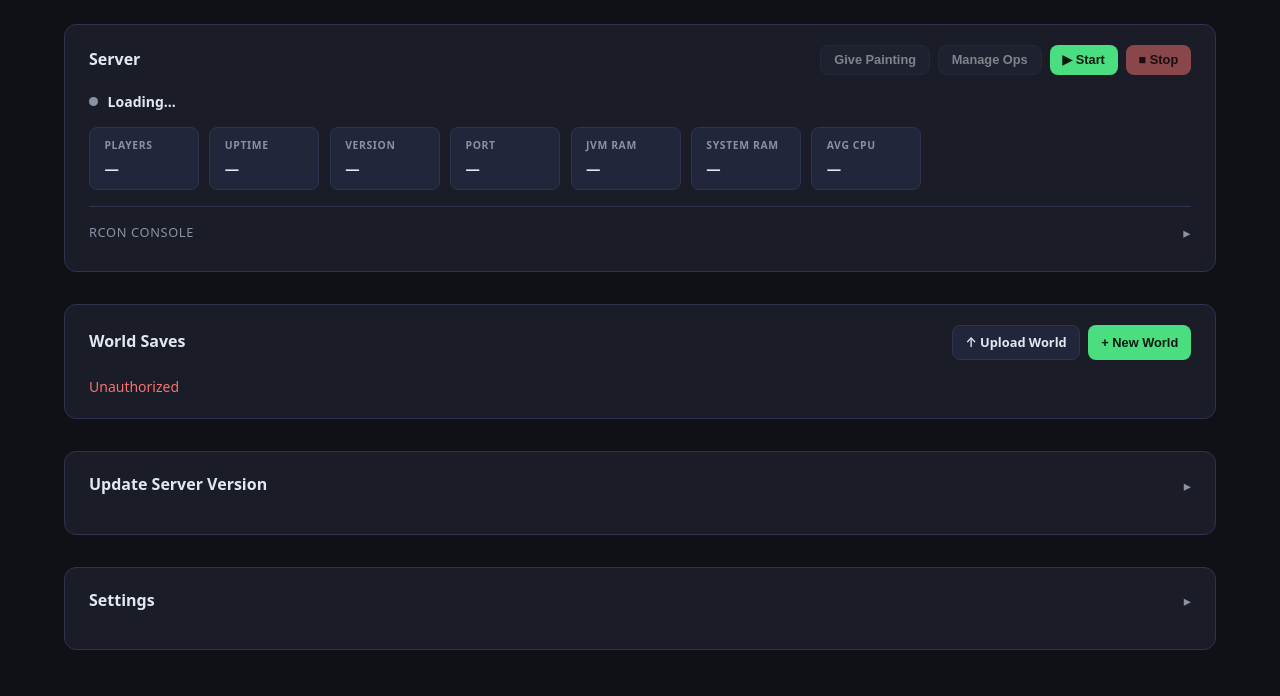
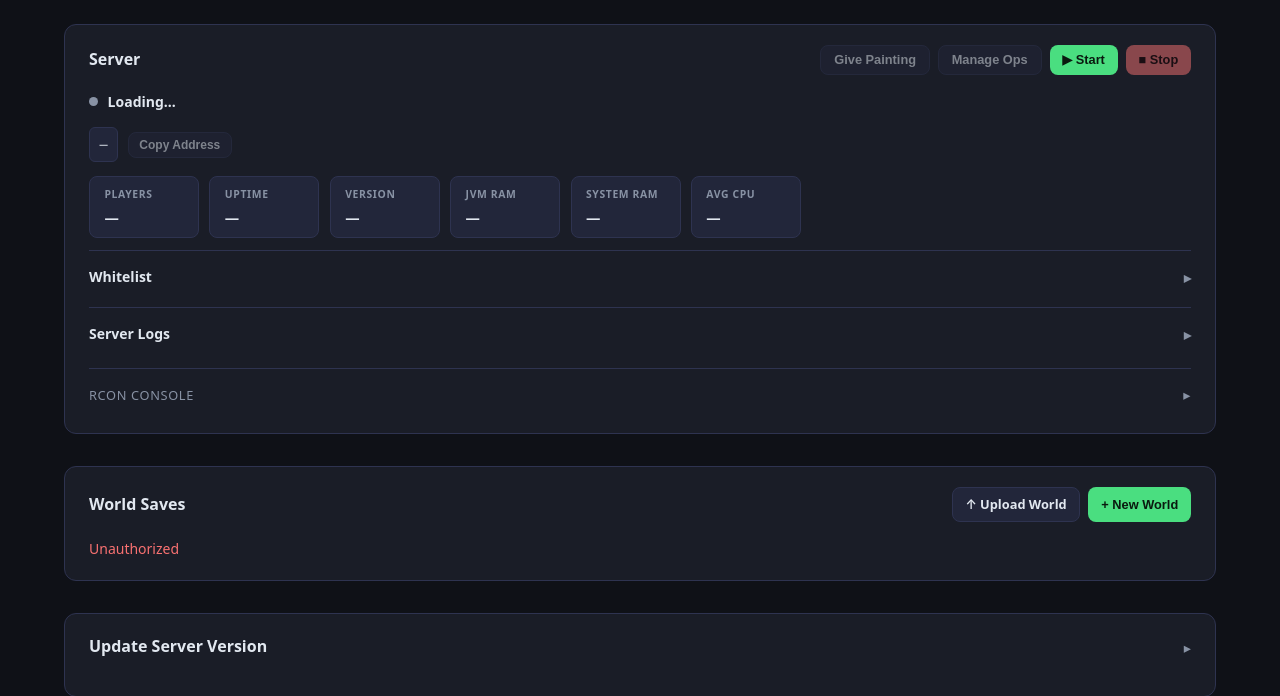
Before and after one commit to jek821/MinecraftServerManager, a Flask app: template webapp/templates/index.html in a window 1280 px wide. Shown: the part 55-751 px from the top of the page. Run offline with Flask 3, Linux system fonts and the light colour scheme; the template is opened without the code that fills it: most values are stand-ins (such as "Sample title", 1, 10 or a date in 2020).

Commit message:
added UI updates, whitel;ist, server logs, copy complete address and edit MOTD

```diff
--- a/webapp/app.py
+++ b/webapp/app.py
@@ -569,6 +569,83 @@ def _ensure_mc_internal_port(world_dir: Path) -> None:
     _update_server_properties(world_dir, {
         'server-port': str(_mc_internal_port()),
     })
+
+
+def _active_world_dir() -> Path | None:
+    name = load_config().get('active_world')
+    if not name:
+        return None
+    try:
+        world_dir = safe_child(WORLDS_DIR, name)
+    except ValueError:
+        return None
+    return world_dir if world_dir.is_dir() else None
+
+
+def _read_prop(world_dir: Path, key: str) -> str:
+    props = world_dir / 'server.properties'
+    if not props.exists():
+        return ''
+    for line in props.read_text().splitlines():
+        if '=' in line and not line.startswith('#'):
+            k, v = line.split('=', 1)
+            if k.strip() == key:
+                return v.strip()
+    return ''
+
+
+def _offline_player_uuid(name: str) -> str:
+    data = hashlib.md5(f'OfflinePlayer:{name}'.encode()).digest()
+    b = bytearray(data)
+    b[6] = (b[6] & 0x0f) | 0x30
+    b[8] = (b[8] & 0x3f) | 0x80
+    return str(uuid.UUID(bytes=bytes(b)))
+
+
+def _read_whitelist(world_dir: Path) -> list[dict]:
+    wl = world_dir / 'whitelist.json'
+    if not wl.exists():
+        return []
+    try:
+        return json.loads(wl.read_text())
+    except Exception:
+        return []
+
+
+def _write_whitelist(world_dir: Path, entries: list[dict]) -> None:
+    (world_dir / 'whitelist.json').write_text(json.dumps(entries, indent=2))
+
+
+def _whitelist_enabled(world_dir: Path) -> bool:
+    return _read_prop(world_dir, 'white-list').lower() == 'true'
+
+
+def _set_whitelist_enabled(world_dir: Path, enabled: bool) -> None:
+    val = 'true' if enabled else 'false'
+    _update_server_properties(world_dir, {'white-list': val, 'enforce-whitelist': val})
+
+
+def _server_address() -> str:
+    config = load_config()
+    host = config.get('server_host', '').strip() or get_local_ip()
+    return f'{host}:{_public_port()}' if host else ''
+
+
+def _rcon_on_active(command: str) -> str | None:
+    world_dir = _active_world_dir()
+    if not world_dir:
+        return None
+    cfg = _rcon_settings(world_dir)
+    if not cfg['enabled'] or not cfg['password']:
+        return None
+    try:
+        _mc_status_ping('localhost', _mc_internal_port())
+    except Exception:
+        return None
+    try:
+        return _rcon_exec('localhost', cfg['port'], cfg['password'], command)
+    except RCONError:
+        return None
 
 
 def _ensure_rcon(world_dir: Path) -> None:
@@ -1412,6 +1489,116 @@ def update_jar():
         return jsonify({'error': str(e)}), 500
 
 
+# ─── Server MOTD / whitelist / logs ──────────────────────────────────────────
+
+@app.route('/api/server/motd', methods=['GET'])
+@require_auth
+def get_motd():
+    world_dir = _active_world_dir()
+    if not world_dir:
+        return jsonify({'error': 'No active world'}), 404
+    if not (world_dir / 'server.properties').exists():
+        return jsonify({'motd': ''})
+    return jsonify({'motd': _read_prop(world_dir, 'motd')})
+
+
+@app.route('/api/server/motd', methods=['POST'])
+@require_auth
+def save_motd():
+    world_dir = _active_world_dir()
+    if not world_dir:
+        return jsonify({'error': 'No active world'}), 404
+    if not (world_dir / 'server.properties').exists():
+        return jsonify({'error': 'server.properties not found'}), 404
+    motd = (request.get_json() or {}).get('motd', '')
+    if not isinstance(motd, str):
+        return jsonify({'error': 'Invalid MOTD'}), 400
+    _update_server_properties(world_dir, {'motd': motd.strip()})
+    return jsonify({'ok': True})
+
+
+@app.route('/api/server/whitelist', methods=['GET'])
+@require_auth
+def get_whitelist():
+    world_dir = _active_world_dir()
+    if not world_dir:
+        return jsonify({'error': 'No active world'}), 404
+    players = [
+        {'name': e.get('name', ''), 'uuid': e.get('uuid', '')}
+        for e in _read_whitelist(world_dir) if e.get('name')
+    ]
+    return jsonify({'enabled': _whitelist_enabled(world_dir), 'players': players})
+
+
+@app.route('/api/server/whitelist', methods=['POST'])
+@require_auth
+def set_whitelist_enabled():
+    world_dir = _active_world_dir()
+    if not world_dir:
+        return jsonify({'error': 'No active world'}), 404
+    data = request.get_json() or {}
+    enabled = bool(data.get('enabled', False))
+    _set_whitelist_enabled(world_dir, enabled)
+    cmd = 'whitelist on' if enabled else 'whitelist off'
+    _rcon_on_active(cmd)
+    return jsonify({'ok': True, 'enabled': enabled})
+
+
+@app.route('/api/server/whitelist/add', methods=['POST'])
+@require_auth
+def whitelist_add():
+    world_dir = _active_world_dir()
+    if not world_dir:
+        return jsonify({'error': 'No active world'}), 404
+    player = (request.get_json() or {}).get('name', '').strip()
+    if not re.match(r'^[a-zA-Z0-9_]{1,16}$', player):
+        return jsonify({'error': 'Invalid player name'}), 400
+    entries = _read_whitelist(world_dir)
+    if any(e.get('name', '').lower() == player.lower() for e in entries):
+        return jsonify({'error': 'Player already whitelisted'}), 409
+    if _rcon_on_active(f'whitelist add {player}') is not None:
+        entries = _read_whitelist(world_dir)
+    else:
+        entries.append({'uuid': _offline_player_uuid(player), 'name': player})
+        _write_whitelist(world_dir, entries)
+    return jsonify({'ok': True})
+
+
+@app.route('/api/server/whitelist/<player>', methods=['DELETE'])
+@require_auth
+def whitelist_remove(player):
+    world_dir = _active_world_dir()
+    if not world_dir:
+        return jsonify({'error': 'No active world'}), 404
+    if not re.match(r'^[a-zA-Z0-9_]{1,16}$', player):
+        return jsonify({'error': 'Invalid player name'}), 400
+    if _rcon_on_active(f'whitelist remove {player}') is not None:
+        pass
+    else:
+        entries = [e for e in _read_whitelist(world_dir) if e.get('name', '').lower() != player.lower()]
+        _write_whitelist(world_dir, entries)
+    return jsonify({'ok': True})
+
+
+@app.route('/api/server/logs')
+@require_auth
+def get_server_logs():
+    world_dir = _active_world_dir()
+    if not world_dir:
+        return jsonify({'error': 'No active world'}), 404
+    log_file = world_dir / 'logs' / 'latest.log'
+    if not log_file.exists():
+        return jsonify({'content': '', 'path': str(log_file.relative_to(BASE_DIR))})
+    try:
+        lines = int(request.args.get('lines', 200))
+        lines = max(50, min(lines, 2000))
+    except ValueError:
+        lines = 200
+    content = log_file.read_text(errors='replace')
+    tail = '\n'.join(content.splitlines()[-lines:])
+    return jsonify({'content': tail, 'path': str(log_file.relative_to(BASE_DIR))})
+
+
 # ─── Server process management ───────────────────────────────────────────────
 
 @app.route('/api/server/status')
@@ -1451,12 +1638,13 @@ def get_server_status():
         state = 'stopped'
 
     metrics = _proc_metrics(proc.pid) if managed_running else None
+    addr = _server_address()
 
     return jsonify({
         'state': state,
         'world': active_world,
         'uptime': uptime,
-        'mc_port': public_port,
+        'server_address': addr or None,
         'players_online': ping['players_online'] if ping else None,
         'players_max': ping['players_max'] if ping else None,
         'version': ping['version'] if ping else None,
--- a/webapp/static/app.js
+++ b/webapp/static/app.js
@@ -189,7 +189,8 @@ function startRename(btn, name) {
 async function activateWorld(name) {
   try {
     await apiJson('POST', `/api/worlds/${encodeURIComponent(name)}/activate`);
-    await loadWorlds();
+    await Promise.all([loadWorlds(), loadServerStatus()]);
+    if (!document.getElementById('whitelistBody').classList.contains('hidden')) loadWhitelist();
   } catch (err) {
     alert('Error: ' + err.message);
   }
@@ -637,6 +638,10 @@ async function loadSettings() {
     _serverHost = cfg.server_host || '';
     document.getElementById('jvmArgs').value = cfg.jvm_args || '';
     refreshServerIconPreview(!!cfg.has_server_icon);
+    try {
+      const motd = await apiJson('GET', '/api/server/motd');
+      document.getElementById('motdInput').value = motd.motd || '';
+    } catch { /* no active world */ }
     if (_serverHost) {
       document.getElementById('serverHost').value = _serverHost;
     } else {
@@ -700,7 +705,9 @@ document.getElementById('saveSettingsBtn').addEventListener('click', async () =>
   const jvmArgs = document.getElementById('jvmArgs').value.trim();
   const statusEl = document.getElementById('settingsStatus');
   try {
+    const motd = document.getElementById('motdInput').value;
     const data = await apiJson('POST', '/api/config', { server_host: host, public_port: 25565, jvm_args: jvmArgs });
+    try { await apiJson('POST', '/api/server/motd', { motd }); } catch { /* no active world */ }
     _serverHost = host;
     const rebuilt = data.rebuilt_worlds || 0;
     statusEl.textContent = rebuilt
@@ -723,37 +730,77 @@ document.getElementById('logoutBtn').addEventListener('click', async () => {
 });
 
 // ── Server HUD ────────────────────────────────────────────────────────────────
+const START_LABEL = '▶ Start';
+const STOP_LABEL = '■ Stop';
+const STATUS_POLL_SLOW = 5000;
+const STATUS_POLL_FAST = 1000;
+
+let _lastServerStatus = { state: 'stopped', world: null };
+let _serverPending = null; // null | 'starting' | 'stopping'
+let _statusPollTimer = null;
+
+function scheduleStatusPoll(interval) {
+  if (_statusPollTimer) clearInterval(_statusPollTimer);
+  _statusPollTimer = setInterval(loadServerStatus, interval);
+}
+
 async function loadServerStatus() {
   try {
     const data = await apiJson('GET', '/api/server/status');
+    _lastServerStatus = data;
     updateServerHud(data);
   } catch { /* silent */ }
 }
 
 function updateServerHud(data) {
-  const dot           = document.getElementById('serverStatusDot');
-  const label         = document.getElementById('serverStatusText');
-  const startBtn      = document.getElementById('startServerBtn');
-  const stopBtn       = document.getElementById('stopServerBtn');
-  const giveHudBtn    = document.getElementById('givePaintingHudBtn');
+  const dot        = document.getElementById('serverStatusDot');
+  const label      = document.getElementById('serverStatusText');
+  const startBtn   = document.getElementById('startServerBtn');
+  const stopBtn    = document.getElementById('stopServerBtn');
+  const giveHudBtn = document.getElementById('givePaintingHudBtn');
 
   _activeWorld = data.world || null;
 
-  dot.className = 'server-status-dot ' + data.state;
+  if (_serverPending === 'starting' && data.state === 'running') _serverPending = null;
+  if (_serverPending === 'starting' && data.state === 'stopped') _serverPending = null;
+  if (_serverPending === 'stopping' && data.state === 'stopped') _serverPending = null;
 
-  const stateLabel = { running: 'RUNNING', starting: 'STARTING', stopped: 'STOPPED' }[data.state] || data.state.toUpperCase();
+  let displayState = data.state;
+  if (_serverPending === 'stopping' && data.state === 'running') displayState = 'stopping';
+  if (_serverPending === 'starting' && data.state === 'stopped') displayState = 'starting';
+
+  dot.className = 'server-status-dot ' + displayState;
+
+  const stateLabel = {
+    running: 'RUNNING', starting: 'STARTING', stopping: 'STOPPING', stopped: 'STOPPED',
+  }[displayState] || displayState.toUpperCase();
   label.textContent = data.world ? `${stateLabel} — ${data.world}` : stateLabel;
 
-  startBtn.disabled   = data.state !== 'stopped';
-  stopBtn.disabled    = data.state === 'stopped';
-  giveHudBtn.disabled = data.state !== 'running';
-  document.getElementById('manageOpsHudBtn').disabled = data.state !== 'running';
+  if (_serverPending === 'starting') {
+    startBtn.textContent = 'Starting…';
+    startBtn.disabled = true;
+    stopBtn.textContent = STOP_LABEL;
+    stopBtn.disabled = true;
+  } else if (_serverPending === 'stopping') {
+    stopBtn.textContent = 'Stopping…';
+    stopBtn.disabled = true;
+    startBtn.textContent = START_LABEL;
+    startBtn.disabled = true;
+  } else {
+    startBtn.textContent = START_LABEL;
+    stopBtn.textContent = STOP_LABEL;
+    startBtn.disabled = data.state !== 'stopped';
+    stopBtn.disabled = data.state === 'stopped';
+  }
+
+  const running = data.state === 'running' && !_serverPending;
+  giveHudBtn.disabled = !running;
+  document.getElementById('manageOpsHudBtn').disabled = !running;
 
   document.getElementById('statPlayers').textContent =
     data.players_online != null ? `${data.players_online} / ${data.players_max}` : '—';
   document.getElementById('statUptime').textContent  = fmtUptime(data.uptime);
   document.getElementById('statVersion').textContent = data.version || '—';
-  document.getElementById('statPort').textContent    = data.mc_port || '—';
 
   const m = data.metrics;
   document.getElementById('statJvmRam').textContent = m ? fmtBytes(m.rss_kb * 1024) : '—';
@@ -761,32 +808,62 @@ function updateServerHud(data) {
     ? `${fmtBytes(m.sys_mem_used_kb * 1024)} / ${fmtBytes(m.sys_mem_total_kb * 1024)}`
     : '—';
   document.getElementById('statCpu').textContent = m != null ? m.cpu_pct + '%' : '—';
+
+  const addrEl = document.getElementById('serverAddress');
+  const copyBtn = document.getElementById('copyAddressBtn');
+  if (data.server_address) {
+    addrEl.textContent = data.server_address;
+    copyBtn.disabled = false;
+  } else {
+    addrEl.textContent = 'Set Server Host in Settings';
+    copyBtn.disabled = true;
+  }
+
+  scheduleStatusPoll(_serverPending ? STATUS_POLL_FAST : STATUS_POLL_SLOW);
+  if (data.state === 'running' && !_serverPending && !document.getElementById('serverLogsBody').classList.contains('hidden')) {
+    loadServerLogs();
+  }
 }
 
+document.getElementById('copyAddressBtn').addEventListener('click', async () => {
+  const addr = document.getElementById('serverAddress').textContent;
+  if (!addr || addr.startsWith('Set ')) return;
+  try {
+    await navigator.clipboard.writeText(addr);
+    const btn = document.getElementById('copyAddressBtn');
+    const prev = btn.textContent;
+    btn.textContent = 'Copied!';
+    setTimeout(() => { btn.textContent = prev; }, 1500);
+  } catch {
+    alert('Copy failed — select and copy manually: ' + addr);
+  }
+});
+
 document.getElementById('startServerBtn').addEventListener('click', async () => {
-  const btn = document.getElementById('startServerBtn');
-  btn.disabled = true;
-  btn.textContent = 'Starting…';
+  _serverPending = 'starting';
+  updateServerHud(_lastServerStatus);
   try {
     await apiJson('POST', '/api/server/start');
   } catch (err) {
+    _serverPending = null;
+    updateServerHud(_lastServerStatus);
     alert('Error: ' + err.message);
-    btn.textContent = '▶ Start';
-    btn.disabled = false;
+    return;
   }
   await loadServerStatus();
 });
 
 document.getElementById('stopServerBtn').addEventListener('click', async () => {
-  const btn = document.getElementById('stopServerBtn');
-  btn.disabled = true;
-  btn.textContent = 'Stopping…';
+  _serverPending = 'stopping';
+  updateServerHud(_lastServerStatus);
   try {
     await apiJson('POST', '/api/server/stop');
   } catch (err) {
+    _serverPending = null;
+    updateServerHud(_lastServerStatus);
     alert('Error: ' + err.message);
+    return;
   }
-  btn.textContent = '■ Stop';
   await loadServerStatus();
 });
 
@@ -907,8 +984,6 @@ document.getElementById('manageOpsHudBtn').addEventListener('click', async () =>
   await openOps(_activeWorld);
 });
 
-setInterval(loadServerStatus, 5000);
-
 // ── RCON Console ──────────────────────────────────────────────────────────────
 document.getElementById('rconSendBtn').addEventListener('click', sendRconCommand);
 document.getElementById('rconCmdInput').addEventListener('keydown', e => {
@@ -931,6 +1006,95 @@ async function sendRconCommand() {
   }
 }
 
+// ── Whitelist ─────────────────────────────────────────────────────────────────
+async function loadWhitelist() {
+  const list = document.getElementById('whitelistPlayers');
+  const checkbox = document.getElementById('whitelistEnabled');
+  try {
+    const data = await apiJson('GET', '/api/server/whitelist');
+    checkbox.checked = data.enabled;
+    if (!data.players.length) {
+      list.innerHTML = '<li class="hud-list-empty">No players whitelisted.</li>';
+    } else {
+      list.innerHTML = data.players.map(p => `
+        <li>
+          <span>${esc(p.name)}</span>
+          <button class="btn btn-danger btn-sm" data-whitelist-remove="${esc(p.name)}">✕</button>
+        </li>
+      `).join('');
+    }
+  } catch {
+    checkbox.checked = false;
+    list.innerHTML = '<li class="hud-list-empty">No active world.</li>';
+  }
+}
+
+function showWhitelistStatus(msg, ok) {
+  const el = document.getElementById('whitelistStatus');
+  el.textContent = msg;
+  el.className = 'status-text ' + (ok ? 'ok' : 'err');
+  el.classList.remove('hidden');
+  setTimeout(() => el.classList.add('hidden'), 3000);
+}
+
+document.getElementById('whitelistEnabled').addEventListener('change', async (e) => {
+  try {
+    await apiJson('POST', '/api/server/whitelist', { enabled: e.target.checked });
+    showWhitelistStatus(e.target.checked ? 'Whitelist enabled' : 'Whitelist disabled', true);
+  } catch (err) {
+    e.target.checked = !e.target.checked;
+    showWhitelistStatus(err.message, false);
+  }
+});
+
+document.getElementById('whitelistAddBtn').addEventListener('click', async () => {
+  const input = document.getElementById('whitelistAddInput');
+  const name = input.value.trim();
+  if (!name) return;
+  try {
+    await apiJson('POST', '/api/server/whitelist/add', { name });
+    input.value = '';
+    await loadWhitelist();
+    showWhitelistStatus(`Added ${name}`, true);
+  } catch (err) {
+    showWhitelistStatus(err.message, false);
+  }
+});
+
+document.getElementById('whitelistAddInput').addEventListener('keydown', e => {
+  if (e.key === 'Enter') document.getElementById('whitelistAddBtn').click();
+});
+
+document.getElementById('whitelistPlayers').addEventListener('click', async (e) => {
+  const btn = e.target.closest('[data-whitelist-remove]');
+  if (!btn) return;
+  const name = btn.dataset.whitelistRemove;
+  try {
+    await apiJson('DELETE', `/api/server/whitelist/${encodeURIComponent(name)}`);
+    await loadWhitelist();
+    showWhitelistStatus(`Removed ${name}`, true);
+  } catch (err) {
+    showWhitelistStatus(err.message, false);
+  }
+});
+
+// ── Server Logs ───────────────────────────────────────────────────────────────
+async function loadServerLogs() {
+  const output = document.getElementById('serverLogsOutput');
+  const pathEl = document.getElementById('serverLogsPath');
+  try {
+    const data = await apiJson('GET', '/api/server/logs?lines=300');
+    output.textContent = data.content || '(empty log file)';
+    pathEl.textContent = data.path || '';
+    output.scrollTop = output.scrollHeight;
+  } catch (err) {
+    output.textContent = err.message;
+    pathEl.textContent = '';
+  }
+}
+
+document.getElementById('refreshLogsBtn').addEventListener('click', loadServerLogs);
+
 // ── Collapsible sections ───────────────────────────────────────────────────────
 document.querySelectorAll('.collapsible-header').forEach(header => {
   header.addEventListener('click', () => {
@@ -939,6 +1103,8 @@ document.querySelectorAll('.collapsible-header').forEach(header => {
     const arrow = header.querySelector('.collapse-arrow');
     const collapsed = body.classList.toggle('hidden');
     if (arrow) arrow.textContent = collapsed ? '▸' : '▾';
+    if (bodyId === 'whitelistBody' && !collapsed) loadWhitelist();
+    if (bodyId === 'serverLogsBody' && !collapsed) loadServerLogs();
   });
 });
 
--- a/webapp/static/style.css
+++ b/webapp/static/style.css
@@ -614,7 +614,8 @@ main {
   background: var(--accent);
   box-shadow: 0 0 6px var(--accent);
 }
-.server-status-dot.starting {
+.server-status-dot.starting,
+.server-status-dot.stopping {
   background: #fbbf24;
   box-shadow: 0 0 6px #fbbf24;
   animation: pulse-dot 1s ease-in-out infinite;
@@ -627,6 +628,112 @@ main {
 }
 
 .server-status-label { font-size: 0.875rem; font-weight: 600; }
+
+.server-address-row {
+  display: flex;
+  align-items: center;
+  gap: 0.6rem;
+  margin-bottom: 0.85rem;
+  flex-wrap: wrap;
+}
+
+.server-address {
+  font-family: var(--font-mono, monospace);
+  font-size: 0.85rem;
+  background: var(--surface2);
+  border: 1px solid var(--border);
+  border-radius: 6px;
+  padding: 0.35rem 0.6rem;
+}
+
+.btn-sm { padding: 0.3rem 0.65rem; font-size: 0.75rem; }
+
+.hud-panel {
+  border-top: 1px solid var(--border);
+  margin-top: 0.75rem;
+  padding-top: 0.5rem;
+}
+
+.hud-panel-header {
+  display: flex;
+  align-items: center;
+  justify-content: space-between;
+  padding: 0.4rem 0;
+  font-size: 0.875rem;
+  font-weight: 600;
+  cursor: pointer;
+  user-select: none;
+}
+
+.hud-list {
+  list-style: none;
+  margin: 0.5rem 0;
+  padding: 0;
+  max-height: 160px;
+  overflow-y: auto;
+}
+
+.hud-list li {
+  display: flex;
+  align-items: center;
+  justify-content: space-between;
+  gap: 0.5rem;
+  padding: 0.35rem 0.5rem;
+  border-radius: 6px;
+  font-size: 0.85rem;
+}
+
+.hud-list li:hover { background: var(--surface2); }
+
+.hud-list-empty {
+  color: var(--text-muted);
+  font-size: 0.8rem;
+  padding: 0.35rem 0.5rem;
+  justify-content: flex-start !important;
+}
+
+.hud-input-row {
+  display: flex;
+  gap: 0.5rem;
+  align-items: center;
+  flex-wrap: wrap;
+  margin-top: 0.5rem;
+}
+
+.hud-text-input {
+  flex: 1;
+  min-width: 140px;
+  background: var(--bg-input, #1a1a2e);
+  color: var(--text-primary, #e2e8f0);
+  border: 1px solid var(--border, #334155);
+  border-radius: 6px;
+  padding: 0.45rem 0.65rem;
+  font-size: 0.85rem;
+}
+
+.whitelist-toggle {
+  display: flex;
+  align-items: center;
+  gap: 0.5rem;
+  font-size: 0.85rem;
+  cursor: pointer;
+}
+
+.server-logs-output {
+  background: var(--bg);
+  border: 1px solid var(--border);
+  border-radius: var(--radius);
+  padding: 0.65rem 0.75rem;
+  font-family: var(--font-mono, monospace);
+  font-size: 0.72rem;
+  line-height: 1.45;
+  max-height: 280px;
+  overflow-y: auto;
+  white-space: pre-wrap;
+  word-break: break-all;
+  margin-top: 0.5rem;
+  color: var(--text-muted);
+}
 
 .server-stats {
   display: flex;
--- a/webapp/templates/index.html
+++ b/webapp/templates/index.html
@@ -34,6 +34,10 @@
         <span class="server-status-dot" id="serverStatusDot"></span>
         <span id="serverStatusText" class="server-status-label">Loading…</span>
       </div>
+      <div class="server-address-row">
+        <code id="serverAddress" class="server-address">—</code>
+        <button class="btn btn-secondary btn-sm" id="copyAddressBtn" type="button" disabled>Copy Address</button>
+      </div>
       <div class="server-stats" id="serverStats">
         <div class="stat-tile">
           <div class="stat-label">Players</div>
@@ -48,10 +52,6 @@
           <div class="stat-value" id="statVersion">—</div>
         </div>
         <div class="stat-tile">
-          <div class="stat-label">Port</div>
-          <div class="stat-value" id="statPort">—</div>
-        </div>
-        <div class="stat-tile">
           <div class="stat-label">JVM RAM</div>
           <div class="stat-value" id="statJvmRam">—</div>
         </div>
@@ -62,6 +62,39 @@
         <div class="stat-tile">
           <div class="stat-label">Avg CPU</div>
           <div class="stat-value" id="statCpu">—</div>
+        </div>
+      </div>
+      <!-- Whitelist (collapsed) -->
+      <div class="hud-panel" id="whitelistWrap">
+        <div class="hud-panel-header collapsible-header" data-toggle="whitelistBody">
+          <span>Whitelist</span>
+          <span class="collapse-arrow" id="whitelistArrow">▸</span>
+        </div>
+        <div id="whitelistBody" class="collapsible-body hidden">
+          <label class="whitelist-toggle">
+            <input type="checkbox" id="whitelistEnabled" />
+            <span>Whitelist enabled</span>
+          </label>
+          <ul id="whitelistPlayers" class="hud-list"></ul>
+          <div class="hud-input-row">
+            <input type="text" id="whitelistAddInput" class="hud-text-input" placeholder="Player name" maxlength="16" />
+            <button class="btn btn-secondary" id="whitelistAddBtn" type="button">Add</button>
+          </div>
+          <p id="whitelistStatus" class="status-text hidden"></p>
+        </div>
+      </div>
+      <!-- Server Logs (collapsed) -->
+      <div class="hud-panel" id="serverLogsWrap">
+        <div class="hud-panel-header collapsible-header" data-toggle="serverLogsBody">
+          <span>Server Logs</span>
+          <span class="collapse-arrow" id="serverLogsArrow">▸</span>
+        </div>
+        <div id="serverLogsBody" class="collapsible-body hidden">
+          <div class="hud-input-row">
+            <button class="btn btn-secondary btn-sm" id="refreshLogsBtn" type="button">Refresh</button>
+            <span id="serverLogsPath" class="setting-hint"></span>
+          </div>
+          <pre id="serverLogsOutput" class="server-logs-output">No logs yet — start the server to generate logs.</pre>
         </div>
       </div>
       <!-- RCON Console (collapsed) -->
@@ -144,6 +177,15 @@
                 <span class="setting-hint" style="white-space:nowrap">:25565</span>
                 <button class="btn btn-secondary" id="autoDetectBtn">Auto-detect</button>
               </div>
+            </div>
+          </div>
+          <div class="setting-row">
+            <div class="setting-label">
+              <span>MOTD</span>
+              <span class="setting-hint">Message shown in the server list. Restart the server to apply.</span>
+            </div>
+            <div class="setting-control">
+              <input type="text" id="motdInput" class="hud-text-input" placeholder="A Minecraft Server" maxlength="59" />
             </div>
           </div>
           <div class="setting-row">
```
